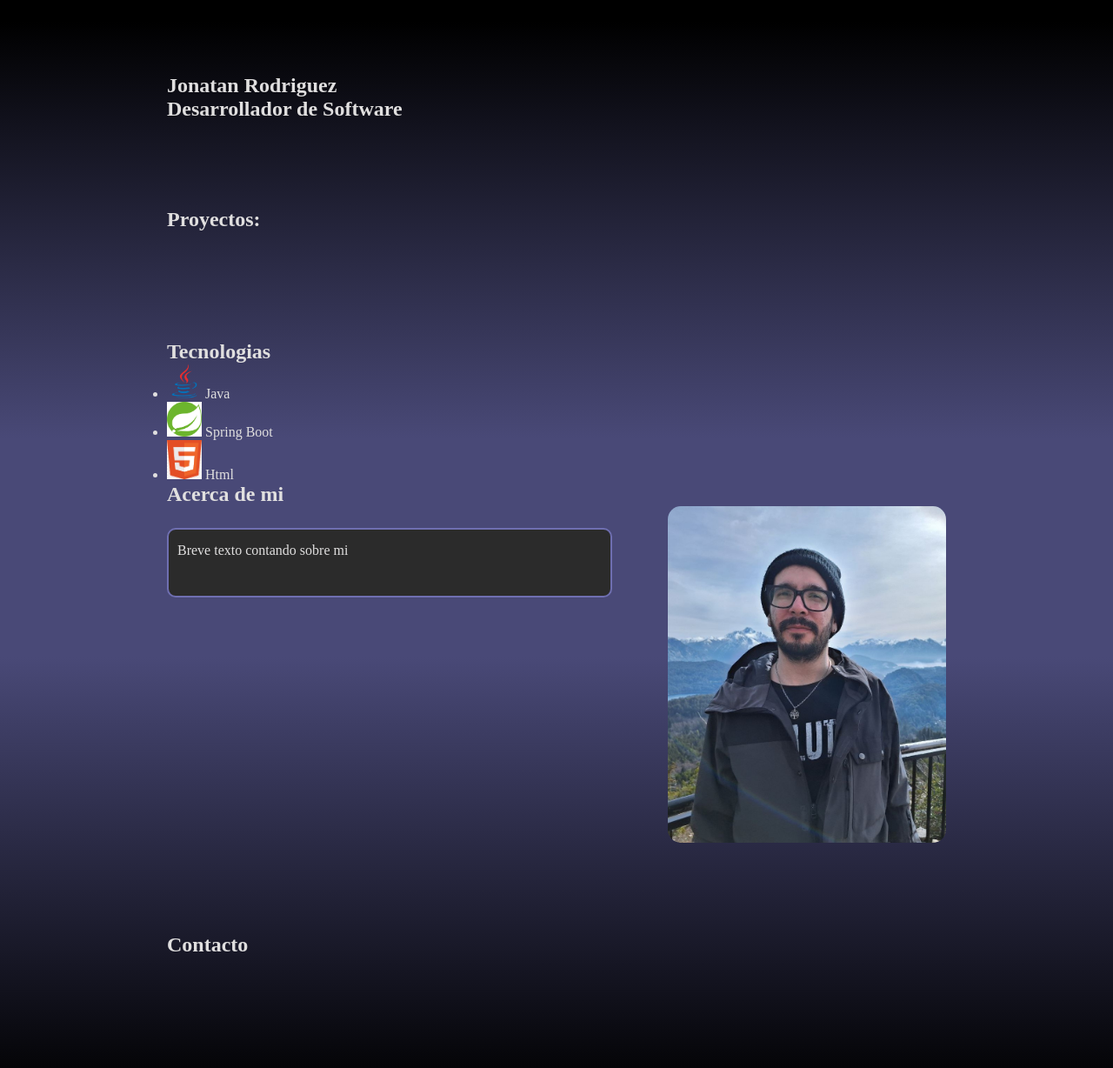
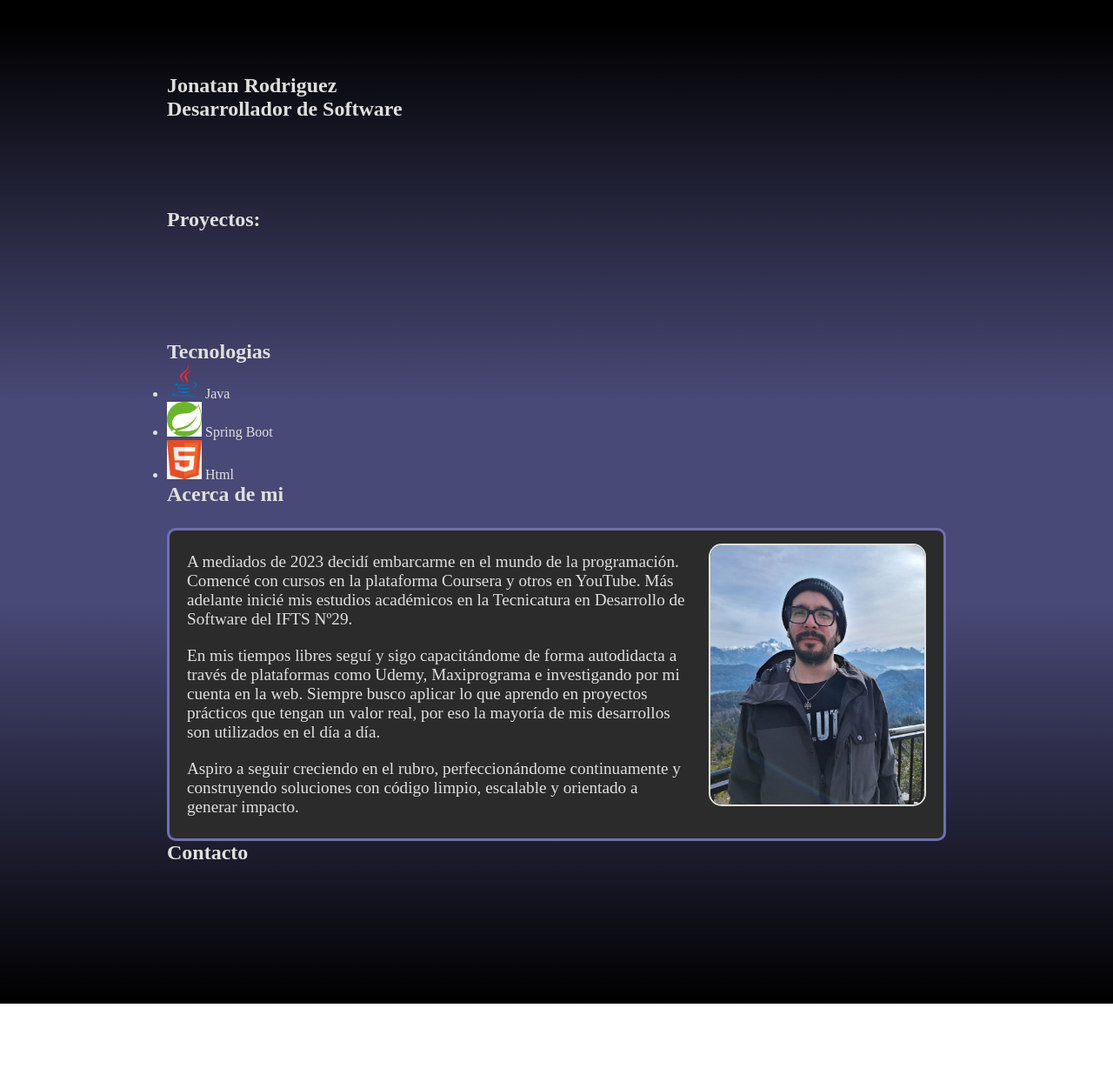
Before and after one commit to JonRodCode/Portfolio, a plain HTML site: page index.html in a window 1280 px wide. Shown: the whole page at 87% size. After the commit the page ends 1154 px from the top, so only its background shows below. Drawn offline with Linux system fonts and the light colour scheme.

Commit message:
Avanzando

```diff
--- a/css/styles.css
+++ b/css/styles.css
@@ -45,21 +45,39 @@ main {
     justify-content: space-between;
     padding-block-end: 100px;
 }
-.acerca-de-mi-izq {
+.acerca-de-mi {
     margin-block-start: 25px;
-    padding-inline: 10px;
+    padding-inline: 20px;
     padding-block: 15px;
     background-color: rgb(43, 43, 43);
-    border: solid 2px rgb(111, 111, 177);
+    border: solid 3px rgb(111, 111, 177);
     border-radius: 10px;
-    height: 5rem;
-    width: 40vw ;
+    width: 100% ;
+}
+.acerca-de-mi p {
+    font-size: larger;
+    padding-block: 10px;
 }
 
-.acerca-de-mi-der img {
+.acerca-de-mi img {
+    margin-inline-start: 25px;
     width: 25vw;
-    height: auto;
+    max-width: 250px;
+    height: fit-content;
+    border: solid 2px rgb(224, 223, 223);
     border-radius: 15px;
+}
+
+@media (max-width: 1024px) {
+    .acerca-de-mi {
+        background-color: burlywood;
+    }
+}
+
+@media (max-width: 480px) {
+    .acerca-de-mi {
+        background-color: brown;
+    }
 }
 
 .section-contacto {
--- a/index.html
+++ b/index.html
@@ -47,12 +47,12 @@
         <section class="section-acerca">
             <h1>Acerca de mi</h1>
             <div class="acerca-de-mi">
-                <div class="acerca-de-mi-izq">
-                    <p>Breve texto contando sobre mi </p>
+                <div class="acerca-de-mi-textos">
+                    <p>A mediados de 2023 decidí embarcarme en el mundo de la programación. Comencé con cursos en la plataforma Coursera y otros en YouTube. Más adelante inicié mis estudios académicos en la Tecnicatura en Desarrollo de Software del IFTS Nº29.</p>
+                    <p>En mis tiempos libres seguí y sigo capacitándome de forma autodidacta a través de plataformas como Udemy, Maxiprograma e investigando por mi cuenta en la web. Siempre busco aplicar lo que aprendo en proyectos prácticos que tengan un valor real, por eso la mayoría de mis desarrollos son utilizados en el día a día.</p>
+                    <p>Aspiro a seguir creciendo en el rubro, perfeccionándome continuamente y construyendo soluciones con código limpio, escalable y orientado a generar impacto.</p>
                 </div>
-                <div class="acerca-de-mi-der">
-                    <img src="./assets/imagen-perfil2.jpg" >
-                </div>
+                <img src="./assets/imagen-perfil2.jpg" >
             </div>
         </section>
 
```
